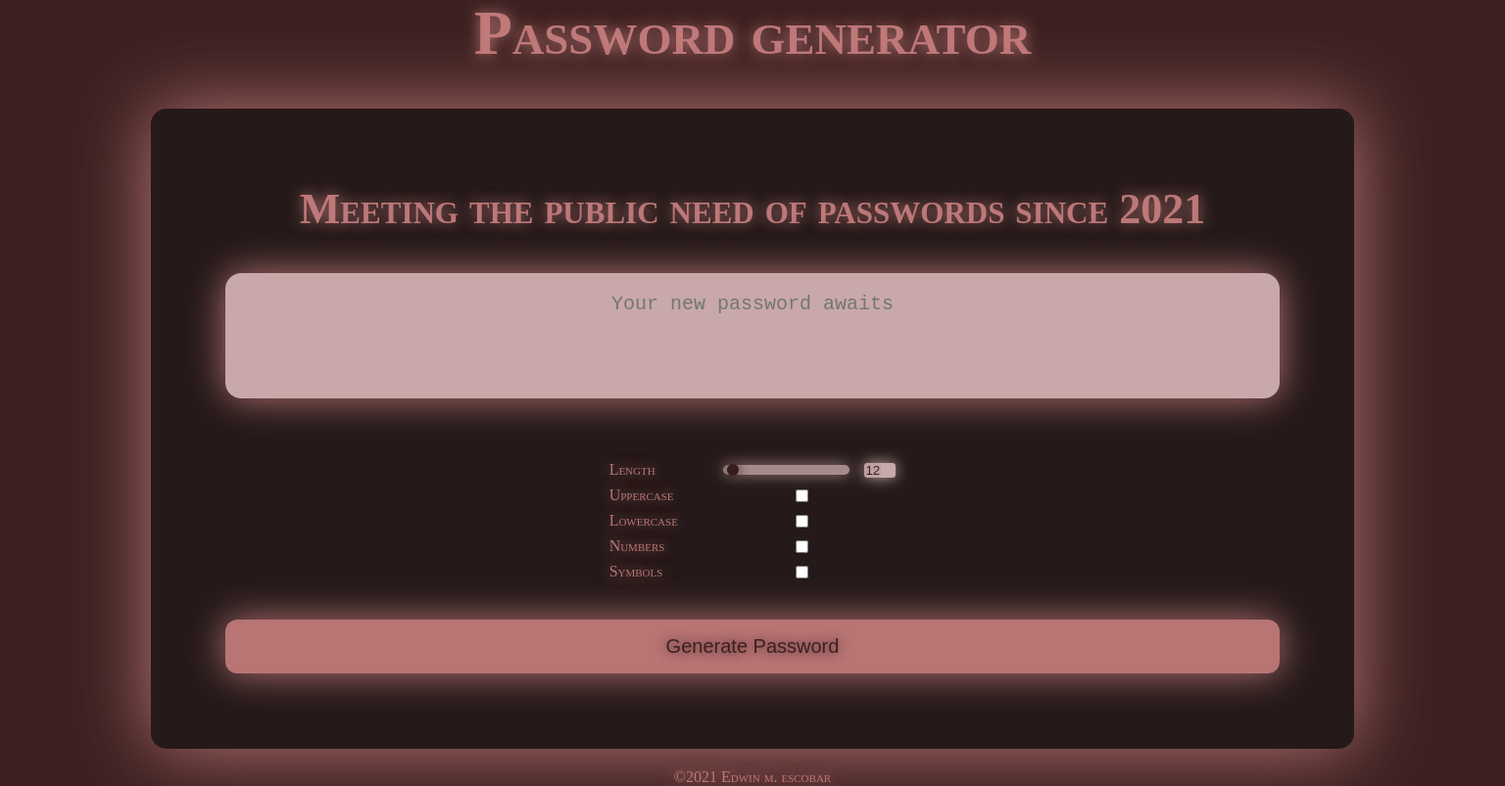
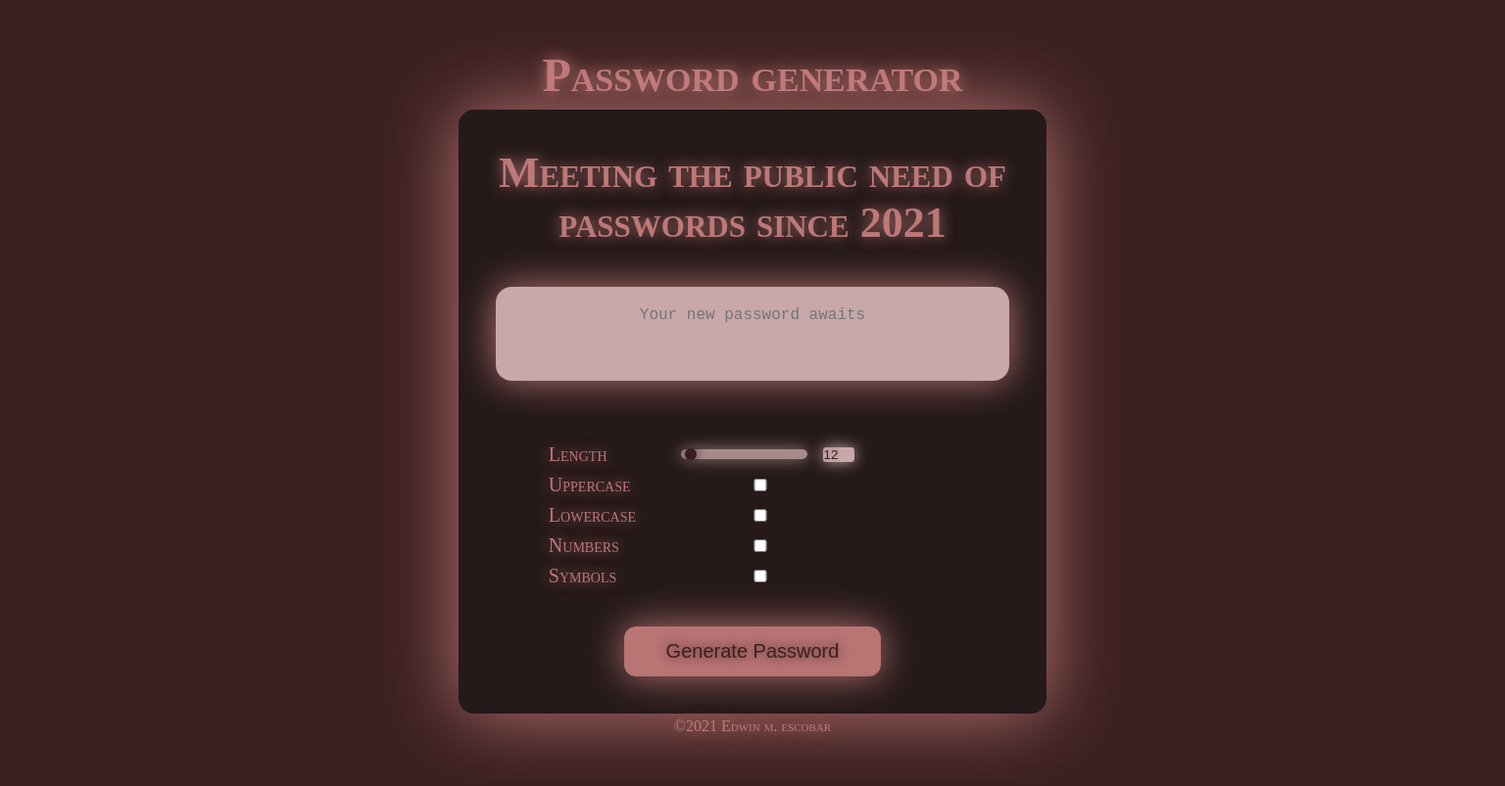
Before and after one commit to escowin/challenge-03, a plain HTML site: page index.html in a window 1536 px wide. Shown: the whole page at 98% size. Drawn offline with Linux system fonts and the light colour scheme.

Commit message:
css | desktop styles

```diff
--- a/assets/css/style.css
+++ b/assets/css/style.css
@@ -189,12 +189,30 @@ a:active {
 
 /* display.small-desktop */
 @media screen and (min-width: 1024px) {
+  #password-generator {
+    margin: 2.25vh 0 .5vh 0;
+    padding: 2.5vw;
+    width: 75vh;
+  }
+
   header {
-    font-size: 2rem;
+    font-size: 1.5rem;
+  }
+
+  #password, #parameters, .btn {
+    font-size: 1rem;
+  }
+
+  #password {
+    height: 6rem;
+  }
+
+  #parameters {
+    width: 80%;
   }
 
   .btn {
-    padding: 2vh;
+    width: 50%;
   }
 
   .btn:hover {
@@ -208,7 +226,15 @@ a:active {
 
 /* display.large-desktop */
 @media screen and (min-width: 1440px) {
+  #password-generator {
+    margin: 1vh 0 .5vh 0;
+  }
+
   h2 {
     font-size: 2.75rem;
   }
+
+  #parameters, .btn {
+    font-size: 1.25rem;
+  }
 }
```
